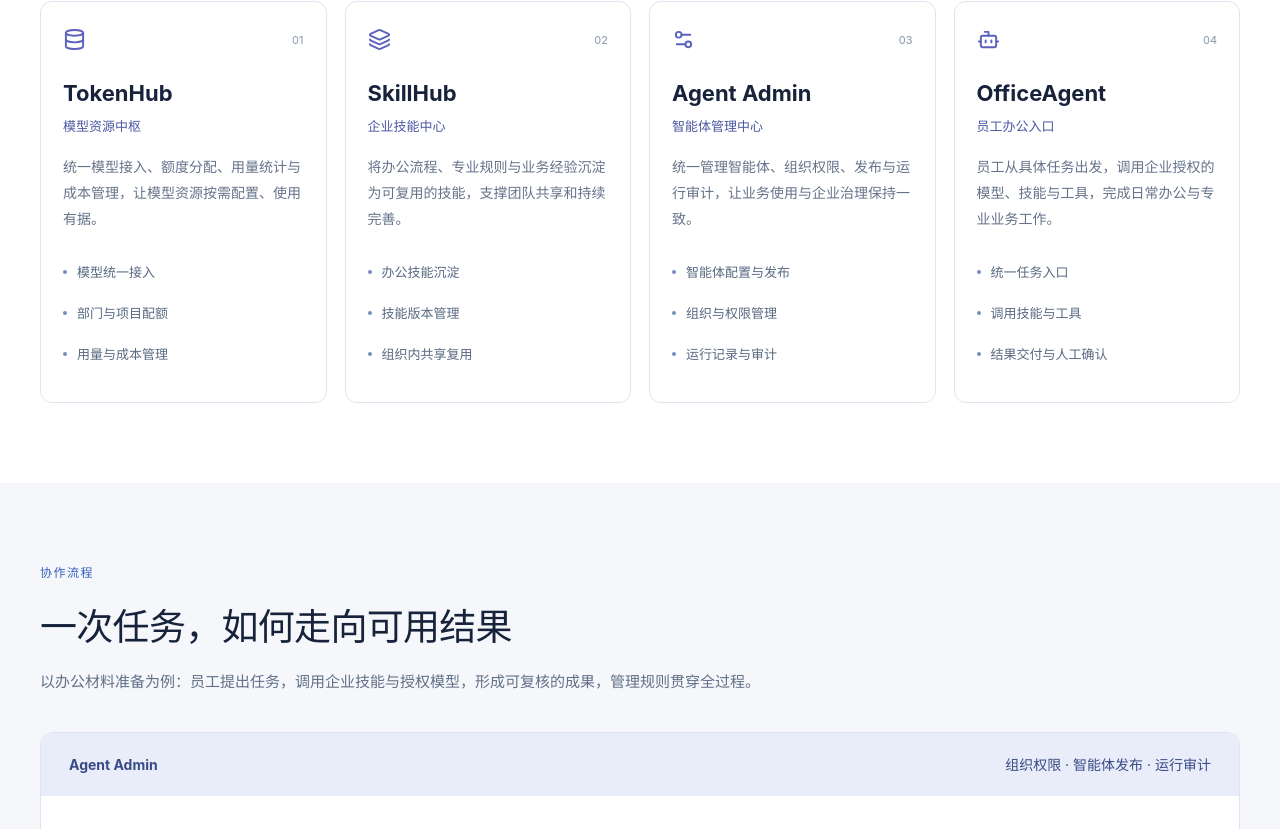
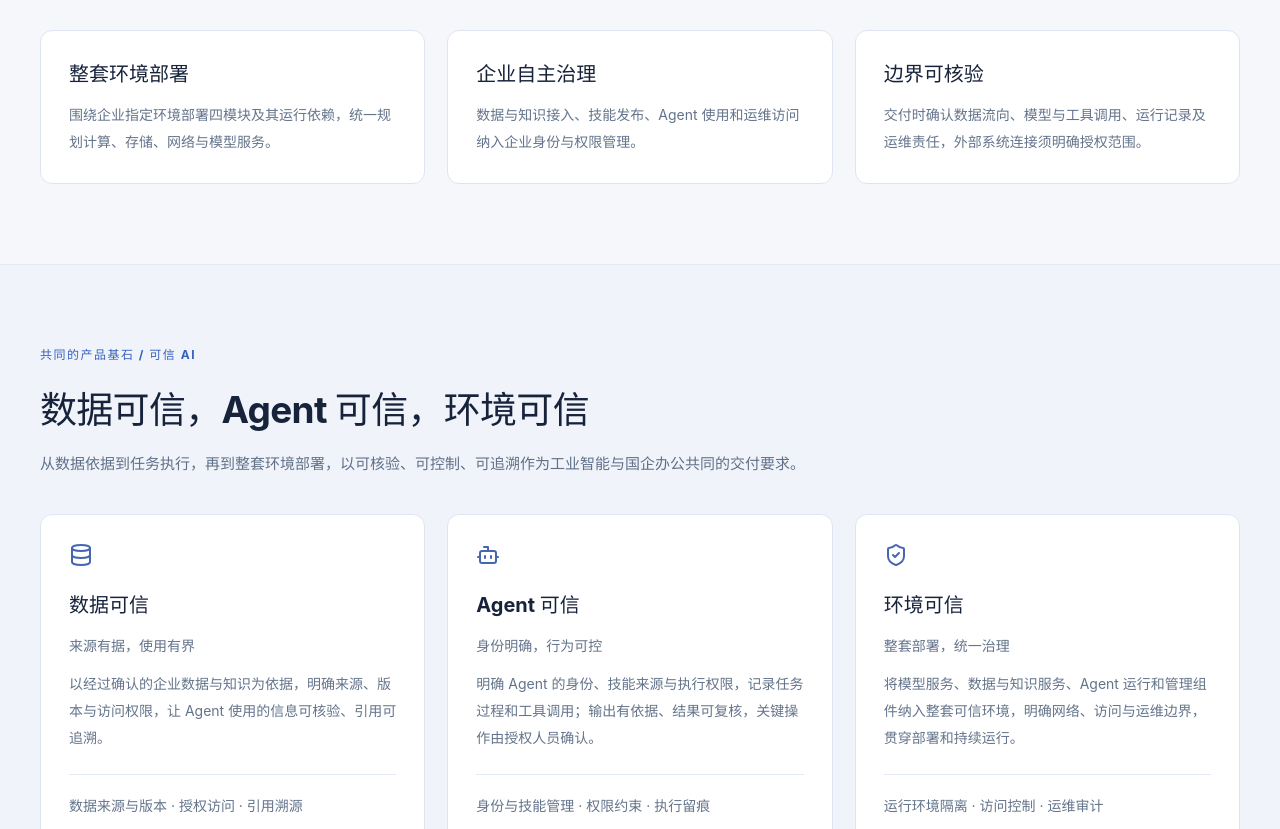
Before and after one commit to scottfromcn/zhipu-xinglian-website, a React (Vite) app: page /office-ai in a window 1280 px wide. Shown: the part 751-1580 px from the top of the page. Built offline with nearby package versions, Linux system fonts and the light colour scheme.

Commit message:
feat: clarify trusted deployment options for industrial AI and OfficeAI

```diff
--- a/index.html
+++ b/index.html
@@ -3,7 +3,7 @@
   <head>
     <meta charset="UTF-8" />
     <meta name="viewport" content="width=device-width, initial-scale=1.0" />
-    <meta name="description" content="智谱星连聚焦工业智能与国企办公，提供工业智能体平台、工业 AI 解决方案，以及由 TokenHub、SkillHub、Agent Admin 和 OfficeAgent 组成的 OfficeAI 办公方案。" />
+    <meta name="description" content="智谱星连提供工业智能体平台 SaaS、私有化一体机与工业 AI 解决方案，以及全部私有化交付的 OfficeAI 国企办公方案，强调数据可信、Agent 可信与整套可信环境部署。" />
     <title>工业智能与 OfficeAI 国企办公 | 智谱星连</title>
   </head>
   <body>
--- a/src/components/Footer.tsx
+++ b/src/components/Footer.tsx
@@ -4,7 +4,7 @@ import { officeModules } from '@/data/business';
 export default function Footer() {
   return <footer className="site-footer"><div className="site-shell">
     <div className="footer-grid">
-      <div><Link to="/" className="brand"><span className="brand-mark">Z</span><span>智谱星连</span></Link><p>让 AI 深入工业现场，走进国企办公。</p><p className="footer-note">连接模型能力与企业实际业务，<br />让每一次智能应用产生业务价值。</p></div>
+      <div><Link to="/" className="brand"><span className="brand-mark">Z</span><span>智谱星连</span></Link><p>让可信 AI 深入工业现场，走进国企办公。</p><p className="footer-note">数据可信 · Agent 可信 · 环境可信<br />工业平台：SaaS / 私有化一体机<br />OfficeAI：全部私有化部署</p></div>
       <div><h2>工业智能</h2><Link to="/industrial-platform">工业智能体平台</Link><Link to="/solutions/industrial">工业 AI 解决方案</Link><Link to="/solutions/industrial#engineering">工业研发与工程</Link></div>
       <div><h2>OfficeAI 国企办公</h2>{officeModules.map((item) => <Link key={item.id} to={`/office-ai#${item.id}`}>{item.name}</Link>)}</div>
       <div><h2>了解星连</h2><Link to="/cases">客户案例</Link><Link to="/about">关于我们</Link><Link to="/about#tac">TAC 价值理念</Link><Link to="/support/sales">预约演示</Link></div>
--- a/src/components/SiteLayout.tsx
+++ b/src/components/SiteLayout.tsx
@@ -21,5 +21,5 @@ export function ActionLink({ to, children, secondary = false }: { to: string; ch
 }
 
 export function ContactCTA() {
-  return <section className="contact-cta"><div className="site-shell cta-inner"><div><p className="eyebrow">从一个具体场景开始</p><h2>找到适合您的 AI 落地路径</h2><p>围绕工业场景或国企办公需求，明确产品组合、接入范围与验收目标。</p></div><ActionLink to="/support/sales">预约方案演示</ActionLink></div></section>;
+  return <section className="contact-cta"><div className="site-shell cta-inner"><div><p className="eyebrow">从一个具体场景开始</p><h2>找到适合您的 AI 落地路径</h2><p>围绕工业 SaaS、私有化一体机或 OfficeAI 私有化方案，明确数据、Agent 与环境的可信要求。</p></div><ActionLink to="/support/sales">预约方案演示</ActionLink></div></section>;
 }
--- a/src/data/business.ts
+++ b/src/data/business.ts
@@ -7,10 +7,10 @@ export const navigation = [
 ];
 
 export const officeModules = [
-  { id: 'tokenhub', name: 'TokenHub', role: '模型资源中枢', desc: '统一模型接入、额度分配、用量统计与成本管理，让模型资源按需配置、使用有据。', features: ['模型统一接入', '部门与项目配额', '用量与成本管理'] },
-  { id: 'skillhub', name: 'SkillHub', role: '企业技能中心', desc: '将办公流程、专业规则与业务经验沉淀为可复用的技能，支撑团队共享和持续完善。', features: ['办公技能沉淀', '技能版本管理', '组织内共享复用'] },
-  { id: 'agent-admin', name: 'Agent Admin', role: '智能体管理中心', desc: '统一管理智能体、组织权限、发布与运行审计，让业务使用与企业治理保持一致。', features: ['智能体配置与发布', '组织与权限管理', '运行记录与审计'] },
-  { id: 'officeagent', name: 'OfficeAgent', role: '员工办公入口', desc: '员工从具体任务出发，调用企业授权的模型、技能与工具，完成日常办公与专业业务工作。', features: ['统一任务入口', '调用技能与工具', '结果交付与人工确认'] },
+  { id: 'tokenhub', name: 'TokenHub', role: '模型资源中枢', desc: '统一模型接入、额度分配、用量统计与成本管理，在私有化环境中明确模型服务与调用边界，让资源使用有据。', features: ['模型统一接入', '部门与项目配额', '用量与成本管理'] },
+  { id: 'skillhub', name: 'SkillHub', role: '企业技能中心', desc: '将办公流程、专业规则与业务经验沉淀为可复用的技能，明确技能来源与版本，支撑可信共享和持续完善。', features: ['办公技能沉淀', '技能版本管理', '组织内共享复用'] },
+  { id: 'agent-admin', name: 'Agent Admin', role: '智能体管理中心', desc: '统一管理智能体、组织权限、发布与运行审计，明确 Agent 身份与执行边界，让行为可控、过程可追溯。', features: ['智能体配置与发布', '组织与权限管理', '运行记录与审计'] },
+  { id: 'officeagent', name: 'OfficeAgent', role: '员工办公入口', desc: '员工从具体任务出发，调用企业授权的模型、技能与工具，基于可信数据完成办公任务，保留结果依据与人工复核环节。', features: ['统一任务入口', '调用技能与工具', '结果交付与人工确认'] },
 ];
 
 export const industrialScenarios = [
--- a/src/pages/Home.tsx
+++ b/src/pages/Home.tsx
@@ -2,31 +2,33 @@ import { Factory, Building2, ArrowUpRight, Check } from 'lucide-react';
 import { Link } from 'react-router-dom';
 import SiteLayout, { ActionLink, SectionHeading, ContactCTA } from '@/components/SiteLayout';
 import OfficeModules from '@/sections/OfficeModules';
+import TrustSection from '@/sections/TrustSection';
 import { platformCapabilities } from '@/data/business';
 
 export default function Home() {
   return <SiteLayout>
     <section className="home-hero">
       <img className="hero-background" src="/images/hero-bg.jpg" alt="" />
-      <div className="site-shell hero-content"><p className="eyebrow hero-kicker">智谱星连 · 面向产业的 AI 产品与解决方案</p>
-        <h1>让 AI 深入<span>工业现场</span><br />走进<span>国企办公</span></h1>
-        <p className="hero-description">以工业智能体平台与行业解决方案赋能产业，<br className="desktop-break" />以 OfficeAI 支撑国企办公智能化。</p>
+      <div className="site-shell hero-content"><p className="eyebrow hero-kicker">智谱星连 · 可信 AI 产品与解决方案</p>
+        <h1>让可信 AI 深入<span>工业现场</span><br />走进<span>国企办公</span></h1>
+        <p className="hero-description">工业智能体平台提供 SaaS 与私有化一体机，<br className="desktop-break" />OfficeAI 全部私有化部署，让数据、Agent 与整套环境可信。</p>
         <div className="hero-actions"><ActionLink to="/industrial-platform">探索工业智能</ActionLink><ActionLink to="/office-ai" secondary>了解 OfficeAI</ActionLink></div>
-        <div className="hero-caption"><span>工业智能体平台 + 工业 AI 解决方案</span><span>OfficeAI 国企办公解决方案</span></div>
+        <div className="hero-caption"><span>工业智能 · SaaS / 私有化一体机</span><span>OfficeAI 国企办公 · 全部私有化</span></div>
       </div>
     </section>
     <section className="section-pad business-section"><div className="site-shell">
       <SectionHeading eyebrow="两大业务方向" title="从工业生产，到企业办公" description="围绕不同业务需求，提供可组合的产品能力与场景方案。" />
       <div className="business-grid">
-        <article className="business-card industrial-card"><div className="business-card-top"><Factory size={28} /><span>01 / INDUSTRIAL AI</span></div><h3>工业智能</h3><p>以星连工业智能体平台组织 AI 供给、连接企业系统，围绕采购、运维与工程任务形成工业 AI 解决方案。</p><div className="business-tags"><span>智能体平台</span><span>工业场景</span><span>生态供给</span></div><div className="business-links"><Link to="/industrial-platform">了解平台 <ArrowUpRight size={17} /></Link><Link to="/solutions/industrial">查看解决方案 <ArrowUpRight size={17} /></Link></div></article>
-        <article className="business-card office-card"><div className="business-card-top"><Building2 size={28} /><span>02 / OFFICE AI</span></div><h3>OfficeAI 国企办公</h3><p>将模型资源、企业技能、智能体管理与员工入口融为一体，支撑国企日常办公与专业业务协同。</p><div className="business-tags"><span>资源统一管理</span><span>技能共享复用</span><span>办公任务执行</span></div><div className="business-links"><Link to="/office-ai">了解 OfficeAI <ArrowUpRight size={17} /></Link></div></article>
+        <article className="business-card industrial-card"><div className="business-card-top"><Factory size={28} /><span>01 / INDUSTRIAL AI</span></div><h3>工业智能</h3><p>以 SaaS 或私有化一体机交付工业智能体平台，在可信环境中连接企业数据、Agent 与业务系统，支撑工业 AI 解决方案。</p><div className="business-tags"><span>SaaS 服务</span><span>私有化一体机</span><span>可信环境</span></div><div className="business-links"><Link to="/industrial-platform">了解平台 <ArrowUpRight size={17} /></Link><Link to="/solutions/industrial">查看解决方案 <ArrowUpRight size={17} /></Link></div></article>
+        <article className="business-card office-card"><div className="business-card-top"><Building2 size={28} /><span>02 / OFFICE AI</span></div><h3>OfficeAI 国企办公</h3><p>全部采用私有化形式交付，将模型资源、企业技能、智能体管理与员工入口部署在企业可信环境中，支撑国企办公。</p><div className="business-tags"><span>全部私有化</span><span>可信数据与 Agent</span><span>整套环境部署</span></div><div className="business-links"><Link to="/office-ai">了解 OfficeAI <ArrowUpRight size={17} /></Link></div></article>
       </div>
     </div></section>
+    <TrustSection />
     <section className="section-pad section-tint"><div className="site-shell industrial-overview">
-      <div><SectionHeading eyebrow="星连工业智能体平台" title="把 AI 能力接入企业业务" description="连接供应商、企业组织与智能体运行环境，让发现供给、授权安装、运行使用和用量计量形成完整流程。" /><ul className="check-list"><li><Check />完整智能体应用、托管智能体、可复用组件</li><li><Check />企业授权、租户隔离与运行记录</li><li><Check />围绕企业系统、数据、知识与工具规划接入</li></ul><ActionLink to="/industrial-platform" secondary>查看平台能力</ActionLink></div>
+      <div><SectionHeading eyebrow="星连工业智能体平台" title="两种交付形式，同一套可信要求" description="通过 SaaS 使用平台提供的可信云环境，或以私有化一体机部署到企业可信环境；从供给接入到运行计量，统一明确数据与 Agent 的使用边界。" /><ul className="check-list"><li><Check />完整智能体应用、托管智能体、可复用组件</li><li><Check />企业授权、租户隔离与运行记录</li><li><Check />围绕企业系统、数据、知识与工具规划接入</li></ul><ActionLink to="/industrial-platform" secondary>查看平台能力</ActionLink></div>
       <div className="platform-flow" aria-label="工业智能体平台能力流程">{platformCapabilities.map((item, index) => <div className="flow-row" key={item.title}><span>0{index + 1}</span><div><h3>{item.title}</h3><p>{item.desc}</p></div></div>)}</div>
     </div></section>
-    <section className="section-pad"><div className="site-shell"><SectionHeading eyebrow="OfficeAI 国企办公解决方案" title="四个模块，一套办公协作体系" description="员工通过 OfficeAgent 发起任务，SkillHub 提供技能，TokenHub 管理模型资源，Agent Admin 负责统一治理。" /><OfficeModules /><div className="section-action"><ActionLink to="/office-ai" secondary>了解 OfficeAI 如何协同</ActionLink></div></div></section>
+    <section className="section-pad"><div className="site-shell"><SectionHeading eyebrow="OfficeAI 国企办公解决方案" title="四个模块，一套办公协作体系" description="四个模块统一私有化部署：OfficeAgent 承接任务，SkillHub 提供可信技能，TokenHub 管理模型资源，Agent Admin 负责身份、权限与审计。" /><OfficeModules /><div className="section-action"><ActionLink to="/office-ai" secondary>了解 OfficeAI 如何协同</ActionLink></div></div></section>
     <section className="section-pad section-tint"><div className="site-shell case-preview"><div><p className="eyebrow">客户实践 · 苏州轨交</p><h2>从企业业务实践出发，<br />沉淀可复用的 AI 能力</h2><p>围绕制度查询、人事服务、评标辅助与合同审查等任务，积累国企 AI 应用经验，为办公场景的持续拓展提供基础。</p><ActionLink to="/cases" secondary>查看客户实践</ActionLink></div><div className="practice-tiles"><span>制度专员<small>制度检索与问答</small></span><span>人事专员<small>人事业务辅助</small></span><span>评标专员<small>评标材料辅助处理</small></span><span>合同审查专员<small>合同条款辅助审查</small></span></div></div></section>
     <ContactCTA />
   </SiteLayout>;
--- a/src/pages/IndustrialSolutionsPage.tsx
+++ b/src/pages/IndustrialSolutionsPage.tsx
@@ -2,7 +2,7 @@ import SiteLayout, { PageHero, SectionHeading, ActionLink, ContactCTA } from '@/
 import { industrialScenarios } from '@/data/business';
 
 export default function IndustrialSolutionsPage() {
-  return <SiteLayout><PageHero eyebrow="工业智能 / 场景解决方案" title="让工业 AI 围绕实际任务落地" description="以工业智能体平台为基础，结合企业系统、业务数据与专业工具，从清晰的场景需求出发，逐步验证业务价值。"><div className="hero-actions"><ActionLink to="/support/sales?business=industrial">沟通工业场景</ActionLink><ActionLink to="/industrial-platform" secondary>了解平台基础</ActionLink></div></PageHero>
+  return <SiteLayout><PageHero eyebrow="工业智能 / 场景解决方案" title="让工业 AI 围绕实际任务落地" description="基于 SaaS 或私有化一体机形式的工业智能体平台，在可信环境中连接企业数据、Agent 与专业工具，从具体任务验证业务价值。"><div className="hero-actions"><ActionLink to="/support/sales?business=industrial">沟通工业场景</ActionLink><ActionLink to="/industrial-platform" secondary>了解平台基础</ActionLink></div></PageHero>
     <section className="section-pad"><div className="site-shell"><SectionHeading eyebrow="重点场景" title="从业务问题出发，明确输入与交付" description="以下为场景方案与拓展方向；具体能力需结合数据、系统接口与业务流程评估。" /><div className="scenario-list">{industrialScenarios.map((item, index) => <article className="scenario-card" id={item.id} key={item.id}><div><span className="status-tag">{item.status}</span><p className="scenario-number">0{index + 1}</p><h3>{item.title}</h3><p>{item.desc}</p></div><dl><div><dt>业务输入</dt><dd>{item.input}</dd></div><div><dt>预期交付</dt><dd>{item.output}</dd></div><div><dt>落地边界</dt><dd>{item.boundary}</dd></div></dl></article>)}</div></div></section>
     <section className="section-pad section-tint"><div className="site-shell"><SectionHeading eyebrow="实施路径" title="先验证一个场景，再沉淀一类能力" /><div className="four-grid">{[['场景诊断', '明确业务问题、使用人群、现有流程与衡量标准。'], ['接入与配置', '梳理数据、系统、模型和权限，配置必要的技能与工具。'], ['试点与验收', '以真实任务验证结果质量、人工复核流程与使用成本。'], ['复用与推广', '将已验证的技能和组件沉淀到平台，按需扩展场景。']].map(([title, desc], index) => <article className="content-card" key={title}><span className="step-number">0{index + 1}</span><h3>{title}</h3><p>{desc}</p></article>)}</div></div></section><ContactCTA /></SiteLayout>;
 }
--- a/src/pages/OfficeAIPage.tsx
+++ b/src/pages/OfficeAIPage.tsx
@@ -1,10 +1,20 @@
 import SiteLayout, { PageHero, SectionHeading, ActionLink, ContactCTA } from '@/components/SiteLayout';
 import OfficeModules from '@/sections/OfficeModules';
+import TrustSection from '@/sections/TrustSection';
 
 export default function OfficeAIPage() {
-  return <SiteLayout><PageHero eyebrow="OfficeAI / 国企办公解决方案" title="让企业技能成为每位员工的办公能力" description="TokenHub、SkillHub、Agent Admin 与 OfficeAgent 协同，将模型资源、业务技能与组织治理融入员工日常工作。"><div className="hero-actions"><ActionLink to="/support/sales?business=office">预约 OfficeAI 演示</ActionLink><ActionLink to="/cases" secondary>查看国企实践</ActionLink></div></PageHero>
-    <section className="section-pad"><div className="site-shell"><SectionHeading eyebrow="产品组成" title="四个模块，各司其职" description="从底层资源到员工入口，以一套完整方案承接国企办公需求；各模块的交付与集成范围按项目约定。" /><OfficeModules detailed /></div></section>
+  return <SiteLayout><PageHero eyebrow="OfficeAI / 全部私有化交付" title="让企业技能成为每位员工的办公能力" description="面向国企办公，全部采用私有化形式。将 TokenHub、SkillHub、Agent Admin 与 OfficeAgent 整体部署于企业可信环境，让数据可信、Agent 可信、办公过程可追溯。"><div className="hero-actions"><ActionLink to="/support/sales?business=office">预约 OfficeAI 演示</ActionLink><ActionLink to="/cases" secondary>查看国企实践</ActionLink></div></PageHero>
+    <section className="section-pad section-tint" id="deployment"><div className="site-shell">
+      <SectionHeading eyebrow="部署方式 / 私有化" title="整套 OfficeAI，部署在企业可信环境中" description="模型服务、数据与知识服务、办公技能、Agent 运行和管理组件纳入统一的私有化部署边界，贯穿员工使用与企业管理。" />
+      <div className="three-grid">
+        <article className="content-card"><h3>整套环境部署</h3><p>围绕企业指定环境部署四模块及其运行依赖，统一规划计算、存储、网络与模型服务。</p></article>
+        <article className="content-card"><h3>企业自主治理</h3><p>数据与知识接入、技能发布、Agent 使用和运维访问纳入企业身份与权限管理。</p></article>
+        <article className="content-card"><h3>边界可核验</h3><p>交付时确认数据流向、模型与工具调用、运行记录及运维责任，外部系统连接须明确授权范围。</p></article>
+      </div>
+    </div></section>
+    <TrustSection />
+    <section className="section-pad"><div className="site-shell"><SectionHeading eyebrow="产品组成" title="四个模块，各司其职" description="从底层资源到员工入口，四模块统一私有化部署，在企业可信环境中协同承接国企办公需求。" /><OfficeModules detailed /></div></section>
     <section className="section-pad section-tint"><div className="site-shell"><SectionHeading eyebrow="协作流程" title="一次任务，如何走向可用结果" description="以办公材料准备为例：员工提出任务，调用企业技能与授权模型，形成可复核的成果，管理规则贯穿全过程。" /><div className="office-workflow"><div className="governance-bar"><strong>Agent Admin</strong><span>组织权限 · 智能体发布 · 运行审计</span></div><div className="four-grid">{[['OfficeAgent', '员工提出任务', '说明目标、提供资料，确认任务范围。'], ['SkillHub', '调用企业技能', '复用材料整理、制度检索等办公技能。'], ['TokenHub', '使用模型资源', '按授权与额度调用模型，记录用量。'], ['人工确认', '审核业务成果', '检查内容与依据，再进入后续业务流程。']].map(([label, title, desc], index) => <article key={label}><span className="step-number">0{index + 1}</span><p className="eyebrow">{label}</p><h3>{title}</h3><p>{desc}</p></article>)}</div></div></div></section>
     <section className="section-pad"><div className="site-shell"><SectionHeading eyebrow="办公应用场景" title="覆盖通用办公，延伸专业业务" description="按企业实际流程配置技能，逐项确定使用范围与验收口径。" /><div className="three-grid">{[['文档与材料', '辅助起草、整理、摘要与报告编制，让员工更快形成可复核的工作材料。'], ['制度与知识', '围绕企业制度、人事规则与业务知识，提供检索、问答与资料定位。'], ['专业业务辅助', '围绕合同审查、评标材料、审计准备等任务，配置专业规则与人工复核流程。']].map(([title, desc]) => <article className="content-card" key={title}><h3>{title}</h3><p>{desc}</p></article>)}</div></div></section>
-    <section className="section-pad section-tint"><div className="site-shell"><SectionHeading eyebrow="国企落地要求" title="使用便利，管理有序" /><div className="three-grid">{[['部署与数据边界', '结合企业环境评估私有化部署与系统集成，明确数据接入、存储和访问范围。'], ['组织与权限', '将模型、技能和智能体使用纳入企业组织权限，明确管理员与员工职责。'], ['结果与责任', 'AI 提供业务辅助，关键操作和专业结论由授权人员复核确认。']].map(([title, desc]) => <article className="content-card" key={title}><h3>{title}</h3><p>{desc}</p></article>)}</div></div></section><ContactCTA /></SiteLayout>;
+    <section className="section-pad section-tint"><div className="site-shell"><SectionHeading eyebrow="国企落地要求" title="使用便利，管理有序" /><div className="three-grid">{[['私有化部署边界', '全部采用私有化交付，数据、模型、技能与 Agent 运行纳入企业可信环境，明确系统集成与访问范围。'], ['组织与权限', '将模型、技能和智能体使用纳入企业组织权限，明确管理员与员工职责。'], ['结果与责任', 'AI 提供业务辅助，关键操作和专业结论由授权人员复核确认。']].map(([title, desc]) => <article className="content-card" key={title}><h3>{title}</h3><p>{desc}</p></article>)}</div></div></section><ContactCTA /></SiteLayout>;
 }
--- /dev/null
+++ b/src/sections/TrustSection.tsx
@@ -0,0 +1,52 @@
+import { Database, Bot, ShieldCheck } from 'lucide-react';
+import { SectionHeading } from '@/components/SiteLayout';
+
+const trustLayers = [
+  {
+    title: '数据可信',
+    summary: '来源有据，使用有界',
+    description: '以经过确认的企业数据与知识为依据，明确来源、版本与访问权限，让 Agent 使用的信息可核验、引用可追溯。',
+    details: '数据来源与版本 · 授权访问 · 引用溯源',
+    icon: Database,
+  },
+  {
+    title: 'Agent 可信',
+    summary: '身份明确，行为可控',
+    description: '明确 Agent 的身份、技能来源与执行权限，记录任务过程和工具调用；输出有依据、结果可复核，关键操作由授权人员确认。',
+    details: '身份与技能管理 · 权限约束 · 执行留痕',
+    icon: Bot,
+  },
+  {
+    title: '环境可信',
+    summary: '整套部署，统一治理',
+    description: '将模型服务、数据与知识服务、Agent 运行和管理组件纳入整套可信环境，明确网络、访问与运维边界，贯穿部署和持续运行。',
+    details: '运行环境隔离 · 访问控制 · 运维审计',
+    icon: ShieldCheck,
+  },
+];
+
+export default function TrustSection() {
+  return (
+    <section className="section-pad trust-section" id="trust">
+      <div className="site-shell">
+        <SectionHeading
+          eyebrow="共同的产品基石 / 可信 AI"
+          title="数据可信，Agent 可信，环境可信"
+          description="从数据依据到任务执行，再到整套环境部署，以可核验、可控制、可追溯作为工业智能与国企办公共同的交付要求。"
+        />
+        <div className="three-grid">
+          {trustLayers.map(({ title, summary, description, details, icon: Icon }) => (
+            <article className="content-card trust-card" key={title}>
+              <Icon size={24} aria-hidden="true" />
+              <h3>{title}</h3>
+              <p className="trust-summary">{summary}</p>
+              <p>{description}</p>
+              <p className="trust-details">{details}</p>
+            </article>
+          ))}
+        </div>
+        <p className="section-note">围绕数据、Agent 与环境逐项确认配置和验收证据，让“可信”落实到可检查的交付内容。</p>
+      </div>
+    </section>
+  );
+}
--- a/src/site.css
+++ b/src/site.css
@@ -205,3 +205,12 @@ a:focus-visible, button:focus-visible, input:focus-visible, select:focus-visible
 .brief-result { border-top: 1px solid #dce3f0; padding-top: 22px; }
 .brief-result label { display: block; }
 .brief-result textarea { font-size: 13px; line-height: 1.8; }
+
+.trust-section { background: #f0f4fa; border-block: 1px solid #e2e9f3; }
+.trust-card > svg { color: #4766b2; margin-bottom: 23px; }
+.trust-card .trust-summary { color: #344e7d; font-weight: 650; margin-bottom: 12px; }
+.trust-card .trust-details { border-top: 1px solid #e4eaf3; padding-top: 18px; margin-top: 23px; font-size: 12px; color: #53698c; }
+.sales-form .deployment-notice { margin: -6px 0 23px; padding: 14px; background: #eaf0fb; color: #354f7f; border-radius: 7px; }
+@media (max-width: 600px) {
+  .home-hero h1 { font-size: clamp(25px, 7vw, 38px); }
+}
```
Also changed, not shown: src/pages/CompanyPages.tsx (+5 -4 lines), src/pages/IndustrialPlatformPage.tsx (+12 -3 lines), 1 other file (tests, documents, lock files or other folders).
